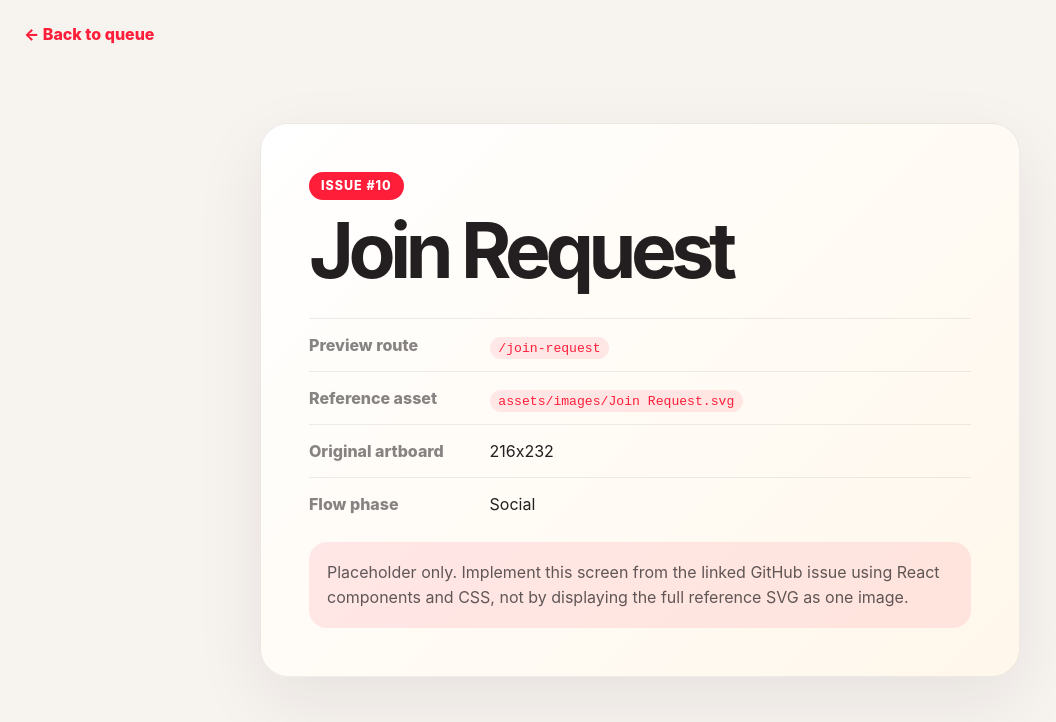
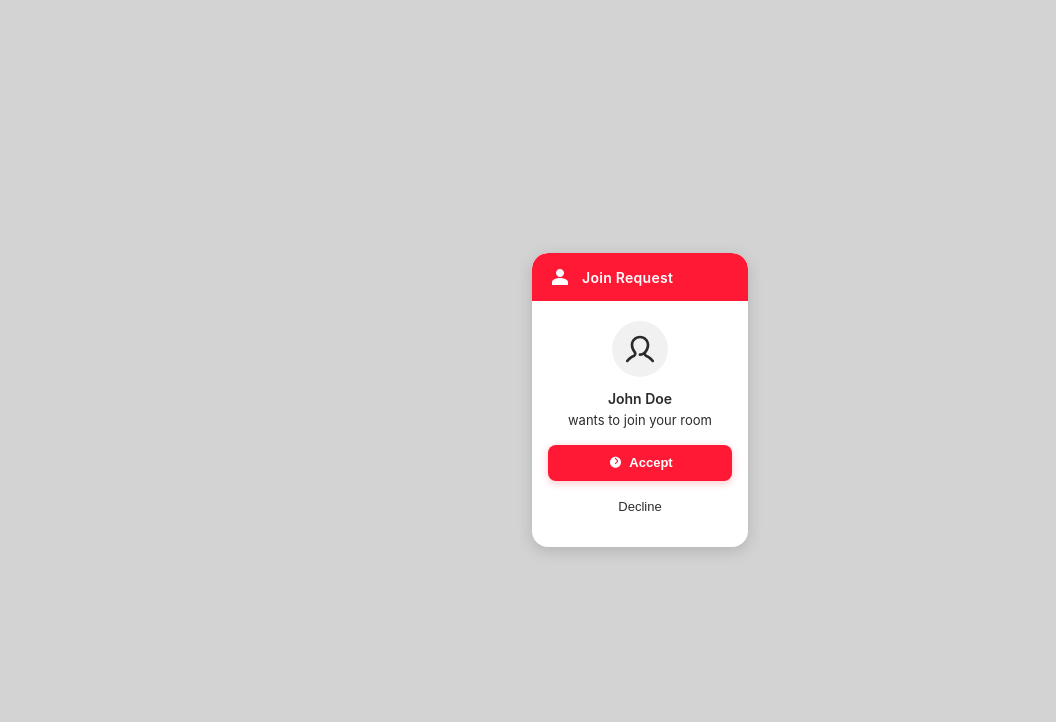
Before and after one commit to aldifajr/praxis_game, a React (Vite) app: page /join-request in a window 1280 px wide. Shown: the top 722 px of the page, without its empty margins (0-1056 px from the left). Built offline with nearby package versions, Linux system fonts and the light colour scheme.

Commit message:
#10: implement Join Request page with React components and CSS

```diff
--- a/src/App.tsx
+++ b/src/App.tsx
@@ -1,5 +1,7 @@
 import { Link, Navigate, Route, Routes } from 'react-router-dom';
 import HomePageSetting from './pages/HomePageSetting';
+import InvitationPage from './pages/InvitationPage';
+import JoinRequestPage from './pages/JoinRequestPage';
 
 type ScreenDefinition = {
   path: string;
@@ -90,7 +92,9 @@ export default function App() {
     <Routes>
       <Route path="/" element={<Home />} />
       <Route path="/home/settings" element={<HomePageSetting />} />
-      {screens.filter(s => s.path !== '/home/settings').map((screen) => (
+      <Route path="/invitation" element={<InvitationPage />} />
+      <Route path="/join-request" element={<JoinRequestPage />} />
+      {screens.filter(s => s.path !== '/home/settings' && s.path !== '/invitation' && s.path !== '/join-request').map((screen) => (
         <Route key={screen.path} path={screen.path} element={<ScreenPlaceholder screen={screen} />} />
       ))}
       <Route path="*" element={<Navigate to="/" replace />} />
--- /dev/null
+++ b/src/pages/JoinRequestPage.tsx
@@ -0,0 +1,46 @@
+import { useNavigate } from 'react-router-dom';
+
+export default function JoinRequestPage() {
+  const navigate = useNavigate();
+
+  return (
+    <div className="jr-shell">
+      <div className="jr-card">
+        <header className="jr-header">
+          <svg width="24" height="24" viewBox="0 0 24 24" fill="none" className="jr-user-icon">
+            <path
+              d="M12 12C14.21 12 16 10.21 16 8C16 5.79 14.21 4 12 4C9.79 4 8 5.79 8 8C8 10.21 9.79 12 12 12ZM12 13C9.33 13 4 14.34 4 17V20H20V17C20 14.34 14.67 13 12 13Z"
+              fill="white"
+            />
+          </svg>
+          <span className="jr-header-title">Join Request</span>
+        </header>
+
+        <div className="jr-body">
+          <div className="jr-avatar-wrap">
+            <div className="jr-avatar">
+              <svg width="40" height="40" viewBox="0 0 40 40" fill="none">
+                <path d="M33.817 31.2C32 28.8167 29.6 26.9333 26.867 25.75C26.384 25.55 26.217 25.1167 26.167 24.9C26.067 24.4667 26.167 24 26.467 23.65C28.267 21.4833 29.35 18.6333 29.35 16.0167C29.35 10.8667 25.167 6.68333 20.017 6.68333C14.867 6.68333 10.6837 10.8667 10.6837 16.0167C10.6837 18.6333 11.7671 21.4833 13.567 23.65C13.85 24 13.967 24.4667 13.867 24.9C13.817 25.1333 13.65 25.55 13.167 25.75C10.4337 26.9333 8.01705 28.8167 6.20038 31.2C5.75038 31.7833 5.86705 32.6167 6.45038 33.0667C6.70038 33.25 6.98371 33.3333 7.25038 33.3333C7.65038 33.3333 8.05038 33.15 8.31705 32.8C9.85038 30.7833 11.8837 29.1833 14.217 28.1833C15.35 27.7 16.167 26.7167 16.45 25.5C16.75 24.25 16.45 22.9167 15.617 21.9167C14.217 20.2333 13.35 17.9667 13.35 15.9833C13.35 12.3 16.334 9.31667 20.017 9.31667C23.7 9.31667 26.684 12.3 26.684 15.9833C26.684 17.9667 25.817 20.2333 24.417 21.9167C23.117 23.4667 21.567 24.3167 20.017 24.3167C19.284 24.3167 18.684 24.9167 18.684 25.65C18.684 26.3833 19.284 26.9833 20.017 26.9833C21.3 26.9833 22.567 26.6167 23.734 25.9333C24.1 26.9333 24.817 27.75 25.817 28.1667C28.134 29.1667 30.167 30.7667 31.717 32.7833C31.984 33.1333 32.384 33.3167 32.784 33.3167C33.067 33.3167 33.35 33.2333 33.584 33.05C34.167 32.6 34.284 31.7667 33.834 31.1833L33.817 31.2Z" fill="#2B2B2B" />
+              </svg>
+            </div>
+          </div>
+
+          <p className="jr-name">John Doe</p>
+          <p className="jr-message">wants to join your room</p>
+
+          <button className="jr-accept-btn" onClick={() => navigate('/')}>
+            <svg width="16" height="16" viewBox="0 0 16 16" fill="none" className="jr-arrow">
+              <path d="M8.5 12.667C5.448 12.667 3 10.219 3 7.167C3 4.115 5.448 1.667 8.5 1.667C11.552 1.667 14 4.115 14 7.167C14 10.219 11.552 12.667 8.5 12.667Z" fill="white" />
+              <path d="M8.447 9.2C8.32 9.2 8.187 9.153 8.087 9.06C7.867 8.86 7.853 8.527 8.053 8.307L10.087 6.093C10.133 6.04 10.133 5.967 10.087 5.913L8.053 3.7C7.853 3.48 7.867 3.147 8.087 2.947C8.307 2.747 8.64 2.76 8.84 2.98L10.873 5.193C11.3 5.653 11.3 6.353 10.873 6.813L8.84 9.027C8.733 9.14 8.593 9.2 8.447 9.2Z" fill="#FF1934" />
+            </svg>
+            <span>Accept</span>
+          </button>
+
+          <button className="jr-decline-btn" onClick={() => navigate('/')}>
+            Decline
+          </button>
+        </div>
+      </div>
+    </div>
+  );
+}
--- a/src/styles.css
+++ b/src/styles.css
@@ -366,3 +366,224 @@ dd {
   background: #e5e5e5;
   border-radius: 4px;
 }
+
+/* Invitation Page (issue #11) */
+.inv-shell {
+  display: flex;
+  align-items: center;
+  justify-content: center;
+  min-height: 100vh;
+  padding: 16px;
+  background: #d3d3d3;
+}
+
+.inv-card {
+  width: 100%;
+  max-width: 216px;
+  background: #fff;
+  border-radius: 16px;
+  overflow: hidden;
+  box-shadow: 0 4px 16px rgba(0,0,0,0.15);
+}
+
+.inv-header {
+  display: flex;
+  align-items: center;
+  gap: 10px;
+  height: 48px;
+  padding: 0 16px;
+  background: #ff1934;
+  border-radius: 16px 16px 0 0;
+}
+
+.inv-bell-icon {
+  flex-shrink: 0;
+}
+
+.inv-header-title {
+  color: #fff;
+  font-size: 14px;
+  font-weight: 600;
+  letter-spacing: 0.02em;
+}
+
+.inv-body {
+  padding: 20px 16px 24px;
+  text-align: center;
+}
+
+.inv-avatar-wrap {
+  display: flex;
+  justify-content: center;
+  margin-bottom: 12px;
+}
+
+.inv-avatar {
+  width: 56px;
+  height: 56px;
+  border-radius: 50%;
+  background: #f1f1f1;
+  display: flex;
+  align-items: center;
+  justify-content: center;
+}
+
+.inv-text {
+  margin: 0 0 4px;
+  font-size: 13px;
+  color: #2b2b2b;
+  line-height: 1.4;
+}
+
+.inv-room {
+  margin: 0 0 16px;
+  font-size: 13px;
+  color: #2b2b2b;
+  line-height: 1.4;
+}
+
+.inv-room strong {
+  font-weight: 700;
+}
+
+.inv-accept-btn {
+  display: inline-flex;
+  align-items: center;
+  justify-content: center;
+  gap: 6px;
+  width: 100%;
+  height: 36px;
+  border-radius: 8px;
+  border: none;
+  background: #ff1934;
+  color: #fff;
+  font-size: 13px;
+  font-weight: 600;
+  cursor: pointer;
+  margin-bottom: 10px;
+  box-shadow: 0 2px 8px rgba(255,30,57,0.25);
+}
+
+.inv-decline-btn {
+  display: inline-flex;
+  align-items: center;
+  justify-content: center;
+  width: 100%;
+  height: 32px;
+  border-radius: 16px;
+  border: none;
+  background: #fff;
+  color: #2b2b2b;
+  font-size: 13px;
+  font-weight: 500;
+  cursor: pointer;
+}
+
+/* Join Request Page (issue #10) */
+.jr-shell {
+  display: flex;
+  align-items: center;
+  justify-content: center;
+  min-height: 100vh;
+  padding: 16px;
+  background: #d3d3d3;
+}
+
+.jr-card {
+  width: 100%;
+  max-width: 216px;
+  background: #fff;
+  border-radius: 16px;
+  overflow: hidden;
+  box-shadow: 0 4px 16px rgba(0,0,0,0.15);
+}
+
+.jr-header {
+  display: flex;
+  align-items: center;
+  gap: 10px;
+  height: 48px;
+  padding: 0 16px;
+  background: #ff1934;
+  border-radius: 16px 16px 0 0;
+}
+
+.jr-user-icon {
+  flex-shrink: 0;
+}
+
+.jr-header-title {
+  color: #fff;
+  font-size: 14px;
+  font-weight: 600;
+  letter-spacing: 0.02em;
+}
+
+.jr-body {
+  padding: 20px 16px 24px;
+  text-align: center;
+}
+
+.jr-avatar-wrap {
+  display: flex;
+  justify-content: center;
+  margin-bottom: 12px;
+}
+
+.jr-avatar {
+  width: 56px;
+  height: 56px;
+  border-radius: 50%;
+  background: #f1f1f1;
+  display: flex;
+  align-items: center;
+  justify-content: center;
+}
+
+.jr-name {
+  margin: 0 0 2px;
+  font-size: 14px;
+  font-weight: 600;
+  color: #2b2b2b;
+  line-height: 1.4;
+}
+
+.jr-message {
+  margin: 0 0 16px;
+  font-size: 13px;
+  color: #2b2b2b;
+  line-height: 1.4;
+}
+
+.jr-accept-btn {
+  display: inline-flex;
+  align-items: center;
+  justify-content: center;
+  gap: 6px;
+  width: 100%;
+  height: 36px;
+  border-radius: 8px;
+  border: none;
+  background: #ff1934;
+  color: #fff;
+  font-size: 13px;
+  font-weight: 600;
+  cursor: pointer;
+  margin-bottom: 10px;
+  box-shadow: 0 2px 8px rgba(255,30,57,0.25);
+}
+
+.jr-decline-btn {
+  display: inline-flex;
+  align-items: center;
+  justify-content: center;
+  width: 100%;
+  height: 32px;
+  border-radius: 16px;
+  border: none;
+  background: #fff;
+  color: #2b2b2b;
+  font-size: 13px;
+  font-weight: 500;
+  cursor: pointer;
+}
```
